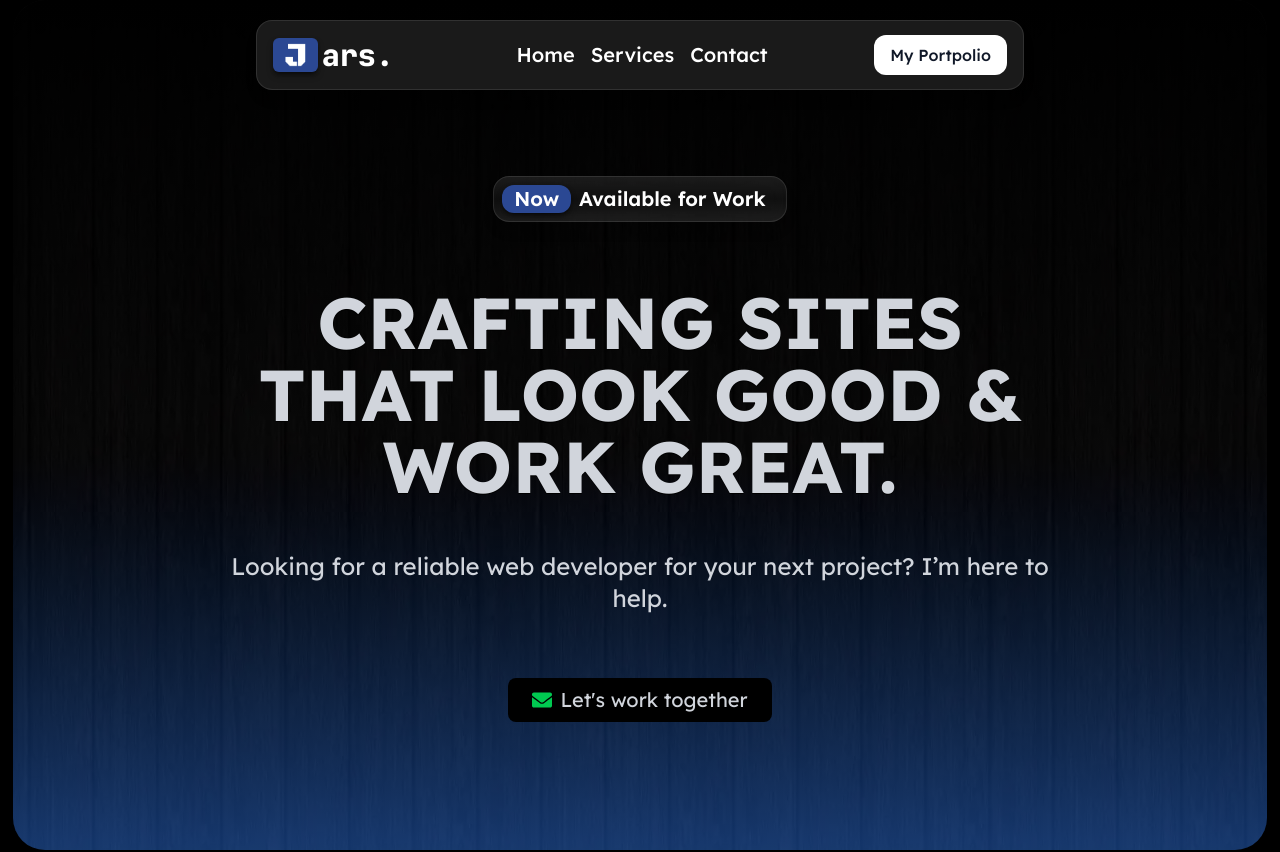
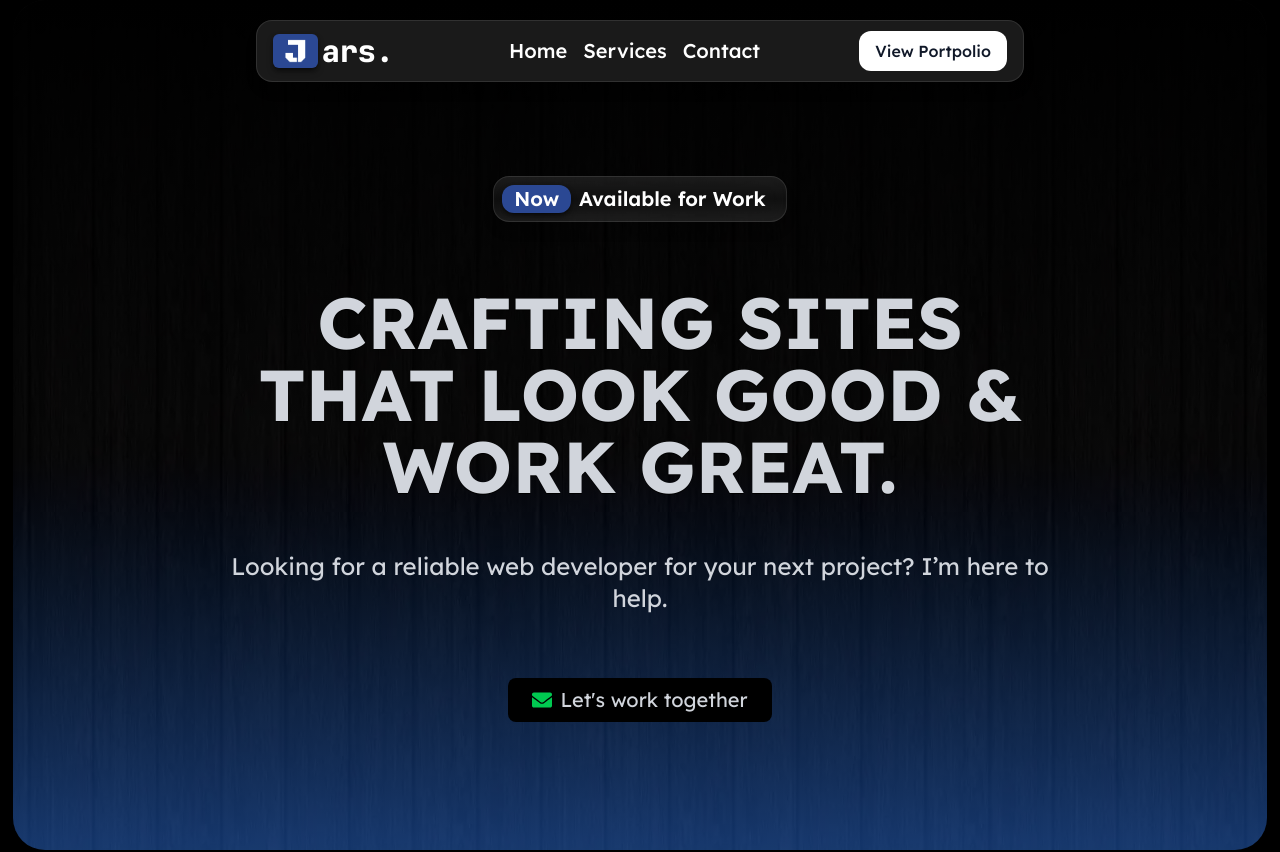
Before and after one commit to devjars/mylandingpage, a React (Vite) app: page / in a window 1280 px wide. Shown: the top 852 px of the page. Built offline with nearby package versions, Linux system fonts and the light colour scheme.

Commit message:
changing the button name in header

```diff
--- a/src/sections/Contact.tsx
+++ b/src/sections/Contact.tsx
@@ -11,7 +11,7 @@ import {motion} from "framer-motion"
 import texture from "../assets/dark-mosaic.png"
 function Contact() {
   return (
-    <Element name="contact" className="w-full flex justify-center  "
+    <Element name="contact" className="w-full flex justify-center pt-8 "
        >
         <div className="w-full  flex flex-col items-center   "
 
@@ -80,7 +80,7 @@ function Contact() {
 
         <Element
          name="messageform"
-         className="w-full  mt-32 flex flex-col items-center gap-16 lg:flex-row lg:justify-center lg:items-start sm:w-[90%] pb-32"
+         className="w-full  mt-16 flex flex-col items-center gap-16 lg:flex-row lg:justify-center lg:items-start sm:w-[90%] pb-32"
           >
            <motion.div
            initial={{opacity: 0 ,x: -50}}
--- a/src/sections/Headers.tsx
+++ b/src/sections/Headers.tsx
@@ -27,7 +27,7 @@ useEffect(()=>{
 
 
   return (
-    <header ref={headerRef} className="w-[85%] py-3 px-4 fixed bg-white/10 border border-white/10 backdrop-blur-md shadow-lg mt-5 rounded-2xl z-50 md:w-[70%] lg:w-[70%] xl:w-[60%]">
+    <header ref={headerRef} className="w-[85%] py-3 px-4 fixed bg-white/10 border border-white/10 backdrop-blur-md shadow-lg mt-5 rounded-2xl z-50 md:w-[70%] lg:py-2 lg:w-[70%] xl:w-[60%]">
         <div className="w-full flex flex-col  lg:flex-row lg:justify-between lg:items-center ">
 
            <div className=" flex items-center justify-between">
@@ -60,7 +60,7 @@ useEffect(()=>{
                 </ul>
             </nav>
 
-            <button className={`${isOpen? 'block mt-4 bg-ctmblue text-gray-300' : 'hidden'} lg:mt-0 lg:bg-white lg:text-gray-900 font-medium px-4 py-2 rounded-xl lg:block outline-0 transition-all ease-in duration-300 hover:bg-ctmblue hover:text-white cursor-pointer  `}>My Portpolio</button>
+            <button className={`${isOpen? 'block mt-4 bg-ctmblue text-gray-300' : 'hidden'} lg:mt-0 lg:bg-white lg:text-gray-900 font-medium px-4 py-2 rounded-xl lg:block outline-0 transition-all ease-in duration-300 hover:bg-ctmblue hover:text-white cursor-pointer  `}>View Portpolio</button>
 
 
 
--- a/src/sections/Hero.tsx
+++ b/src/sections/Hero.tsx
@@ -25,7 +25,7 @@ function Hero() {
             whileInView={{opacity: 1, y : 0}}
          transition={{ duration: 0.8, ease: "easeOut" }}
          className=' grid place-items-center mt-12 text-center lg:mt-16  '>
-          <h1 className='text-3xl font-bold uppercase text-gray-300 text-shadow-2xs text-shadow-black sm:text-4xl md:text-6xl lg:text-7xl'>
+          <h1 className='text-3xl font-bold uppercase text-gray-300  text-shadow-2xs text-shadow-black sm:text-4xl md:text-6xl lg:text-7xl'>
 Crafting Sites That Look Good & Work Great.</h1>
           <h2 className='text-gray-300 mt-8 text-base lg:text-2xl lg:mt-12'>Looking for a reliable web developer for your next project? I’m here to help.</h2>
        <Link to="messageform" smooth={true} duration={700} offset={-100}>
```
